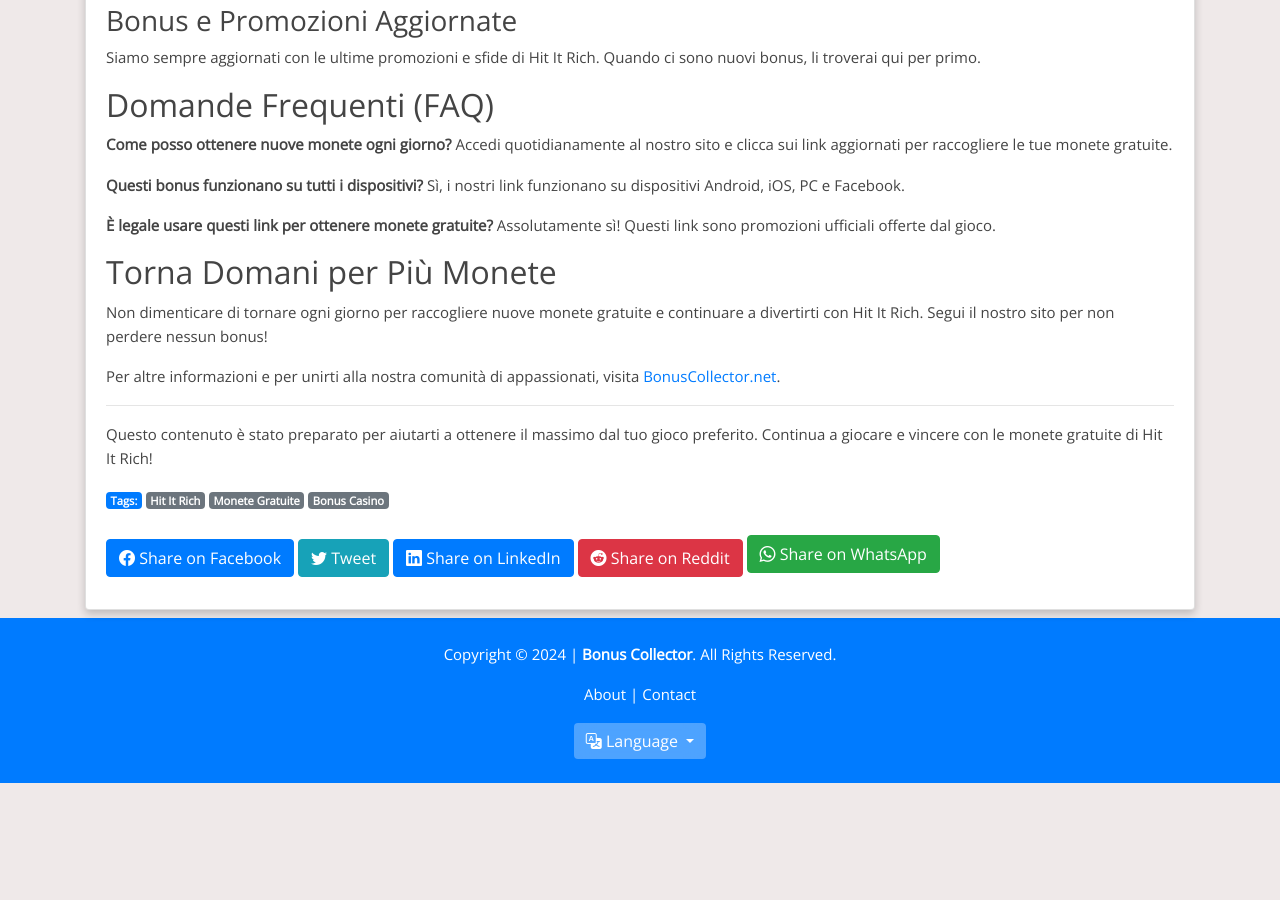
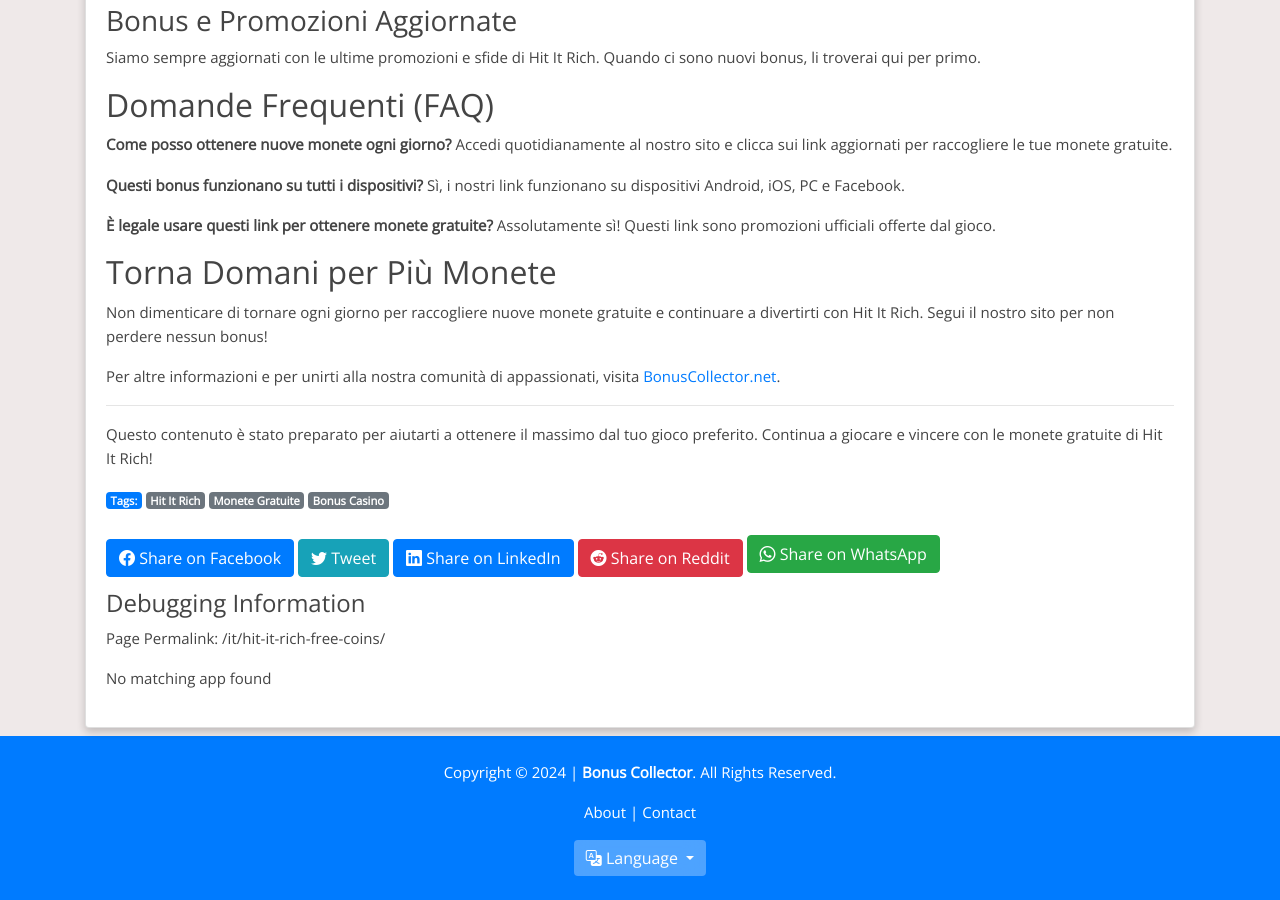
Before and after one commit to Prollad99/bs-net, a Jekyll site: the page built from it/_posts/2024-07-20-hit-it-rich.md, in a window 1280 px wide and 900 px high, scrolled down 10673 px. Built offline with Jekyll 4.4.1, drawn with Linux system fonts in a browser that asks for light colours; nearby versions of some CDN libraries; comment, search, counter and statistics services are not loaded; before the commit the page ends 11456 px from its top, so only the background shows below that.

Commit message:
Update app_details.html

```diff
--- a/_includes/app_details.html
+++ b/_includes/app_details.html
@@ -1,4 +1,14 @@
 {% assign app = site.data.apps | where_exp: "item", "item.urls contains page.permalink" | first %}
+<div>
+  <h4>Debugging Information</h4>
+  <p>Page Permalink: {{ page.permalink }}</p>
+  {% if app %}
+    <p>Matched App: {{ app.name }}</p>
+  {% else %}
+    <p>No matching app found</p>
+  {% endif %}
+</div>
+
 {% if app %}
   <div class="app-install mt-4">
     <img src="{{ app.logo }}" alt="{{ app.name }} logo" class="app-logo mb-2" style="max-width: 50px;">
```
